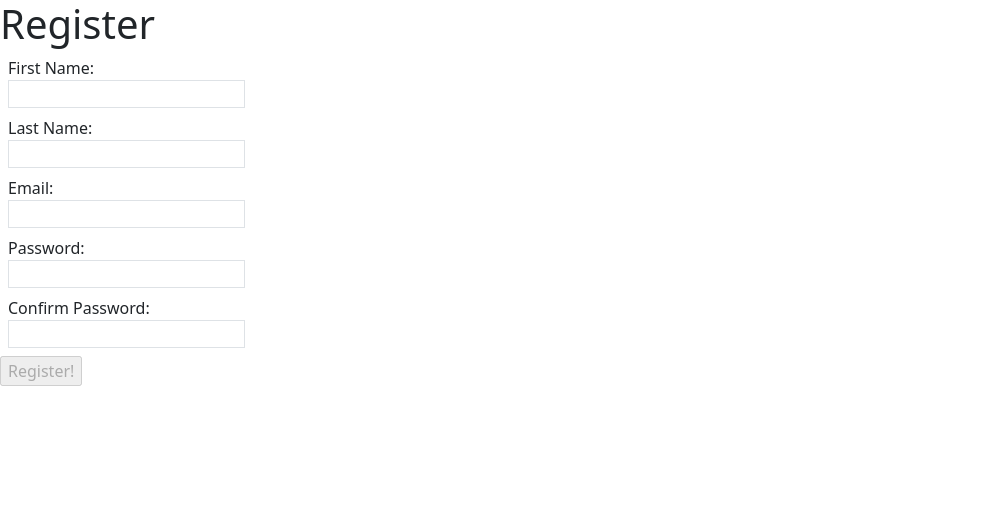
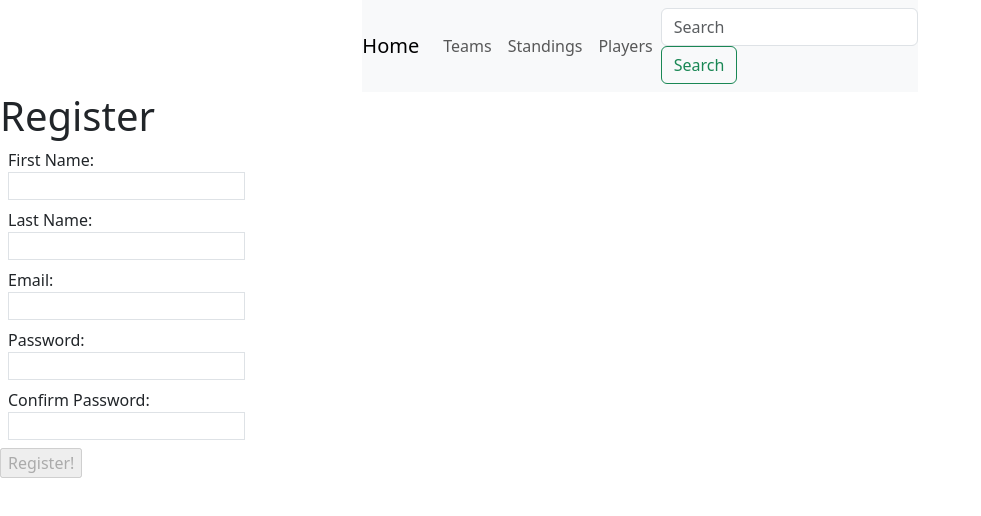
Before and after one commit to Psenter/NBA-Insights, a Next.js app: page /register in a window 1280 px wide. Shown: the top 516 px of the page, without its empty margins (0-981 px from the left). Built offline with nearby package versions, Linux system fonts and the light colour scheme.

Commit message:
fixed navbar on registerpage.

```diff
--- a/src/pages/register/index.js
+++ b/src/pages/register/index.js
@@ -3,6 +3,7 @@ import AuthService from "../../services/auth.service";
 import { useRouter } from "next/navigation";
 import { useGlobalState } from "../../context/GlobalState";
 import jwtDecode from 'jwt-decode';
+import CustomNavbar from 'src/components/Navbar.js'
 
 function Register() {
   const {state, dispatch} = useGlobalState();
@@ -46,6 +47,7 @@ function Register() {
 
   return (
     <div className="w-screen h-screen">
+      <CustomNavbar />
       <div>
         <h1>Register</h1>
       <div className="flex">
```
